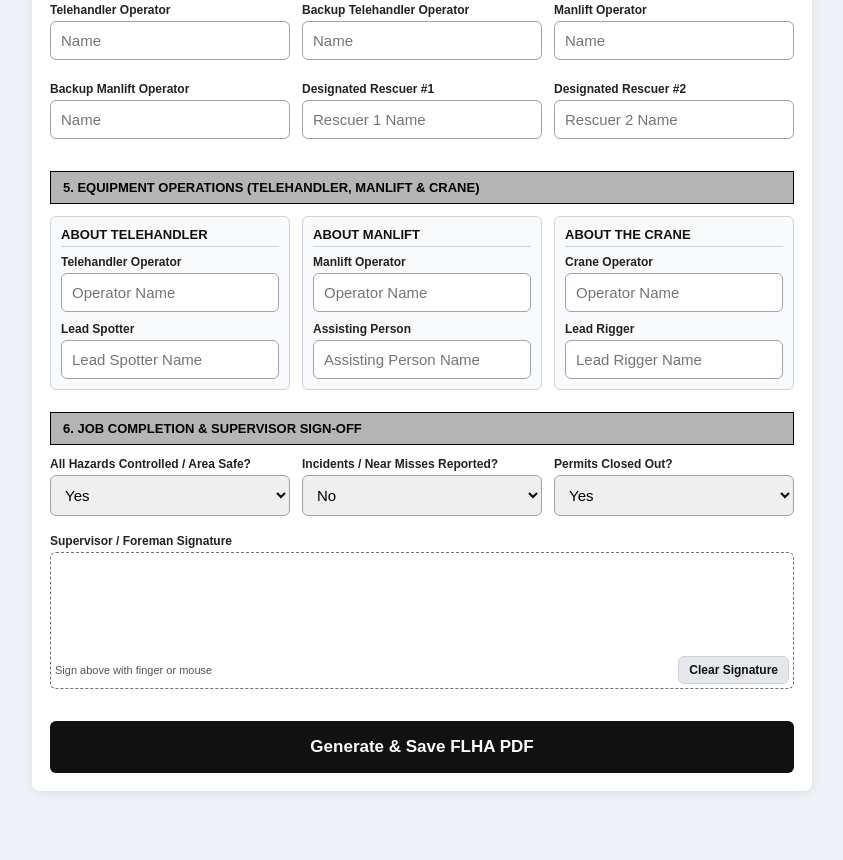
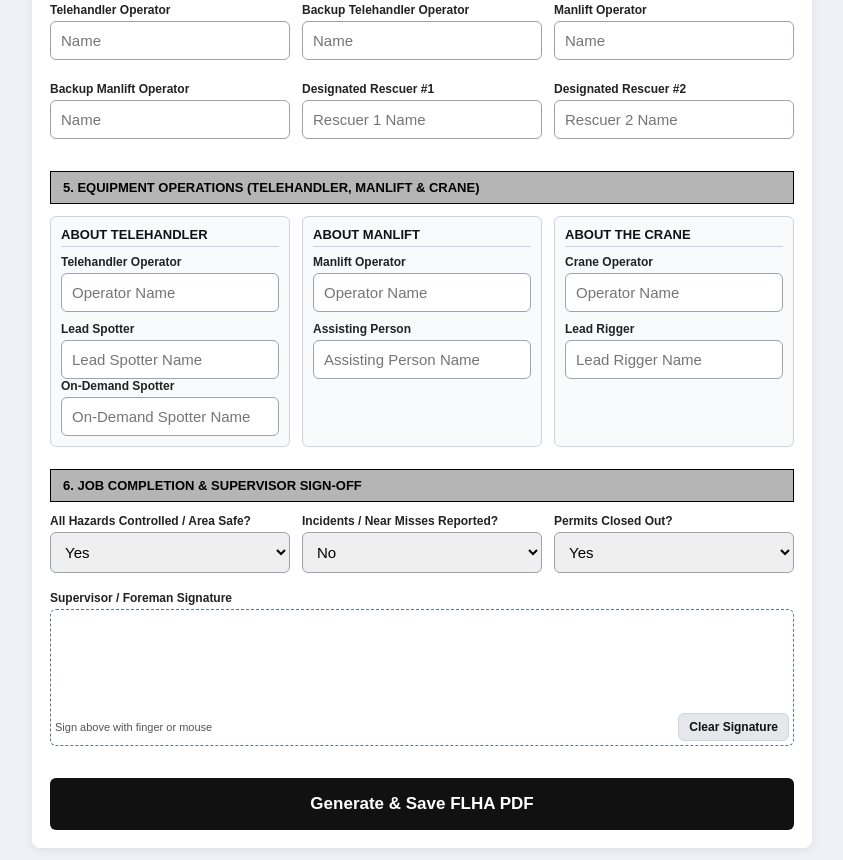
Before and after one commit to termokop/harness-inspection, a plain HTML site: page flha.html in a window 1280 px wide. Shown: the part 1857-2717 px from the top of the page, without its empty margins (218-1061 px from the left). Before the commit the page ends 2660 px from the top, so only its background shows below. Drawn offline with Linux system fonts and the light colour scheme.

Commit message:
Add files via upload

```diff
--- a/flha.html
+++ b/flha.html
@@ -677,6 +677,10 @@
             <label>Lead Spotter</label>
             <input type="text" id="fEquipTeleSpotter" placeholder="Lead Spotter Name" oninput="saveFormState()">
           </div>
+          <div class="field" style="margin-bottom:0;">
+            <label>On-Demand Spotter</label>
+            <input type="text" id="fEquipTeleSpotterOnDem" placeholder="On-Demand Spotter Name" oninput="saveFormState()">
+          </div>
         </div>
         <div class="equip-card">
           <h4>About Manlift</h4>
@@ -831,6 +835,7 @@
               <div style="font-weight:bold; text-decoration:underline; margin-bottom:2px;">TELEHANDLER</div>
               <div class="p-line-item" style="margin-bottom:3px;"><strong>Operator:</strong> <span id="pEquipTeleOp"></span></div>
               <div class="p-line-item"><strong>Lead Spotter:</strong> <span id="pEquipTeleSpotter"></span></div>
+              <div class="p-line-item"><strong>On-Demand Spotter:</strong> <span id="pEquipTeleSpotterOnDem"></span></div>
             </div>
             <div>
               <div style="font-weight:bold; text-decoration:underline; margin-bottom:2px;">MANLIFT</div>
@@ -908,6 +913,7 @@
       rescuer2: "",
       equipTeleOp: "",
       equipTeleSpotter: "",
+      equipTeleSpotterOnDem: "",
       equipManliftOp: "",
       equipManliftAssist: "",
       equipCraneOp: "",
@@ -957,6 +963,7 @@
 
       appState.equipTeleOp = document.getElementById("fEquipTeleOp").value;
       appState.equipTeleSpotter = document.getElementById("fEquipTeleSpotter").value;
+      appState.equipTeleSpotterOnDem = document.getElementById("fEquipTeleSpotterOnDem").value;
       appState.equipManliftOp = document.getElementById("fEquipManliftOp").value;
       appState.equipManliftAssist = document.getElementById("fEquipManliftAssist").value;
       appState.equipCraneOp = document.getElementById("fEquipCraneOp").value;
@@ -1263,6 +1270,7 @@
 
       document.getElementById("fEquipTeleOp").value = appState.equipTeleOp || "";
       document.getElementById("fEquipTeleSpotter").value = appState.equipTeleSpotter || "";
+      document.getElementById("fEquipTeleSpotterOnDem").value = appState.equipTeleSpotterOnDem || "";
       document.getElementById("fEquipManliftOp").value = appState.equipManliftOp || "";
       document.getElementById("fEquipManliftAssist").value = appState.equipManliftAssist || "";
       document.getElementById("fEquipCraneOp").value = appState.equipCraneOp || "";
@@ -1357,6 +1365,7 @@
       // Render Equipment Roles (Telehandler, Manlift, Crane)
       document.getElementById("pEquipTeleOp").textContent = appState.equipTeleOp;
       document.getElementById("pEquipTeleSpotter").textContent = appState.equipTeleSpotter;
+      document.getElementById("pEquipTeleSpotterOnDem").textContent = appState.equipTeleSpotterOnDem;
       document.getElementById("pEquipManliftOp").textContent = appState.equipManliftOp;
       document.getElementById("pEquipManliftAssist").textContent = appState.equipManliftAssist;
       document.getElementById("pEquipCraneOp").textContent = appState.equipCraneOp;
```
